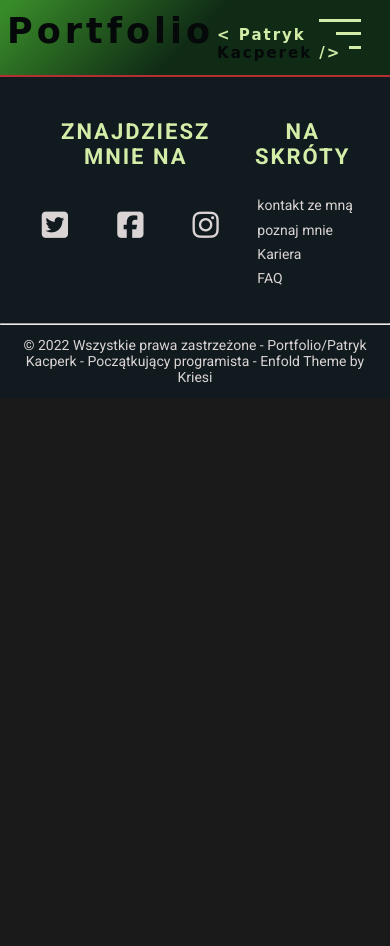
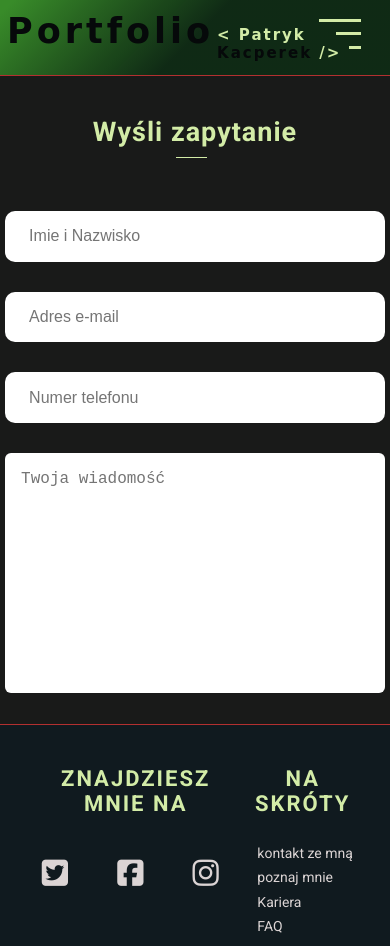
Before and after one commit to MrKacyk/Portfolio.Kacyk, a website: page kontakt.html in a window 390 px wide. Shown: the top 946 px of the page. Before the commit the page ends 844 px from the top, so only its background shows below. Drawn offline with Linux system fonts and the light colour scheme; some packages are replaced by stand-ins of ours; a web font is replaced by a local one.

Commit message:
contact new handleWeb

```diff
--- a/kontakt.html
+++ b/kontakt.html
@@ -52,7 +52,28 @@
 
         <section class="contact">
             <div class="wrapper">
-
+                <h2 class="contact__text">Wyśli zapytanie</h2>
+                <div class="contact__box">
+                    <div class="contact__box-first">
+                        <div class="labelDiv">
+                            <input type="text" name="name" placeholder="Imie i Nazwisko" maxlength="30">
+                        </div>
+                        <div class="labelDiv">
+                            <input type="text" name="e-mail" placeholder="Adres e-mail" class="imie-label"
+                                maxlength="256">
+                        </div>
+                        <div class="labelDiv">
+                            <input type="text" name="phone" placeholder="Numer telefonu" class="imie-label"
+                                maxlength="20">
+                        </div>
+                    </div>
+                    <div class="contact__box-second">
+                        <div class="labelDiv">
+                            <textarea name="content"  rows="10" maxlength="1000"
+                                placeholder="Twoja wiadomość"></textarea>
+                        </div>
+                    </div>
+                </div>
             </div>
         </section>
 
--- a/src/sass/_large.scss
+++ b/src/sass/_large.scss
@@ -19,6 +19,7 @@
             height: 4vh;
         }
     }
+
 }
 @media (max-width: 820px) {
 
@@ -29,6 +30,35 @@
         height: 9vh;
     }
 
+    ///////// CONTACT
+	.contact {
+        &__text {
+            font-size: 2.7rem;
+            padding: 1.5em 0.8em 0.8em 0.8em;
+            &::before {
+                width: 8%;
+                left: 45%;
+                bottom: 13%;
+            }
+        }
+		&__box {
+			flex-direction: column;
+            justify-content: center;
+            padding: 1.5em 0.5em;
+            &-first {
+                input {
+                    padding: 1.5em;
+                    width: 45vh;
+                }
+            }
+            &-second {
+                textarea {
+                    width: 45vh;
+                }
+            }
+		}
+
+	}
 }
 /* @media (min-width: 992px) {
 	.nav {
--- a/src/sass/_medium.scss
+++ b/src/sass/_medium.scss
@@ -19,6 +19,7 @@
             height: 4vh;
         }
     }
+
 }
 @media(max-width: 768px) {
     .nav {
@@ -41,4 +42,5 @@
             height: 4vh;
         }
     }
+
 }
--- a/src/sass/_mixins.scss
+++ b/src/sass/_mixins.scss
@@ -27,8 +27,21 @@
 }
 
 @mixin colorH2 {
-    text-transform: uppercase;
-    letter-spacing: 2px;
+	text-transform: uppercase;
+	letter-spacing: 2px;
 	font-size: 2.8rem;
 	padding: 0.9em;
 }
+
+@mixin labelArea {
+	margin-top: 1rem;
+	border: 0;
+	padding: 1em;
+	display: block;
+	outline: none;
+	color: inherit;
+	font-size: inherit;
+	flex: 1 1 auto;
+	resize: none;
+	line-height: 1.3;
+}
--- a/src/sass/_small.scss
+++ b/src/sass/_small.scss
@@ -70,6 +70,7 @@
 			font-size: 2.4rem;
 		}
 		&__h2o {
+			margin-bottom: 0.5em;
 			&::before {
 				width: 11%;
 				left: 45%;
@@ -189,6 +190,35 @@
 			padding: 0.9em;
 		}
 	}
+	///////// CONTACT
+	.contact {
+        &__text {
+            font-size: 2.7rem;
+            padding: 1.5em 0.8em 0.8em 0.8em;
+            &::before {
+                width: 12%;
+                left: 44%;
+                bottom: 13%;
+            }
+        }
+		&__box {
+			flex-direction: column;
+            justify-content: center;
+            padding: 1.5em 0.5em;
+            &-first {
+                input {
+                    padding: 1.5em;
+                    width: 45vh;
+                }
+            }
+            &-second {
+                textarea {
+                    width: 45vh;
+                }
+            }
+		}
+
+	}
 }
 @media (min-width: 375px) {
 	.burger-btn {
@@ -267,4 +297,24 @@
 			float: none;
 		}
 	}
+
+	///////// CONTACT
+	.contact {
+		&__box {
+			flex-direction: column;
+            padding: 2em 0.5em;
+            &-first {
+                input {
+                    padding: 2em;
+                    width: 45vh;
                 }
+            }
+            &-second {
+                textarea {
+                    width: 45vh;
+                }
+            }
+		}
+
+	}
+}
--- a/src/sass/style.scss
+++ b/src/sass/style.scss
@@ -261,6 +261,7 @@ h3 {
 		position: relative;
 		@include colorH2;
 		padding: 1em;
+		margin-bottom: 0.5em;
 		&::before {
 			position: absolute;
 			content: '';
@@ -532,6 +533,62 @@ h3 {
 	visibility: visible;
 }
 
+///////////// CONTACT
+
+.contact {
+	&__text {
+		position: relative;
+		text-align: center;
+		font-size: 3rem;
+		padding: 2em 1em 1em 1em;
+		&::before {
+			position: absolute;
+			content: '';
+			width: 6%;
+			left: 47%;
+			bottom: 15%;
+			border-bottom: 1px solid $text2Color;
+		}
+	}
+	&__box {
+		display: flex;
+		justify-content: space-between;
+		align-items: center;
+		padding: 3em 1em;
+		.labelDiv {
+			min-height: 3.2rem;
+			padding: 1rem;
+			display: flex;
+			font-size: 1.6rem;
+			flex-direction: row;
+			align-items: center;
+			position: relative;
+			line-height: 1.3;
+		}
+		&-first {
+			display: flex;
+			flex-direction: column;
+			input {
+				width: 40vh;
+				height: 6vh;
+				border-radius: 10px;
+				@include labelArea;
+			}
+		}
+		&-second {
+			display: flex;
+			justify-content: flex-end;
+			textarea {
+				overflow: auto;
+				vertical-align: top;
+				border-radius: 6px;
+				width: 70vh;
+				@include labelArea;
+			}
+		}
+	}
+}
+
 @import './small';
 @import './medium';
 @import './large';
```
Also changed, not shown: index.html (+1 -1 lines), dist/css/style.mix.css. Lines whose indentation alone changed are shown as unchanged.
